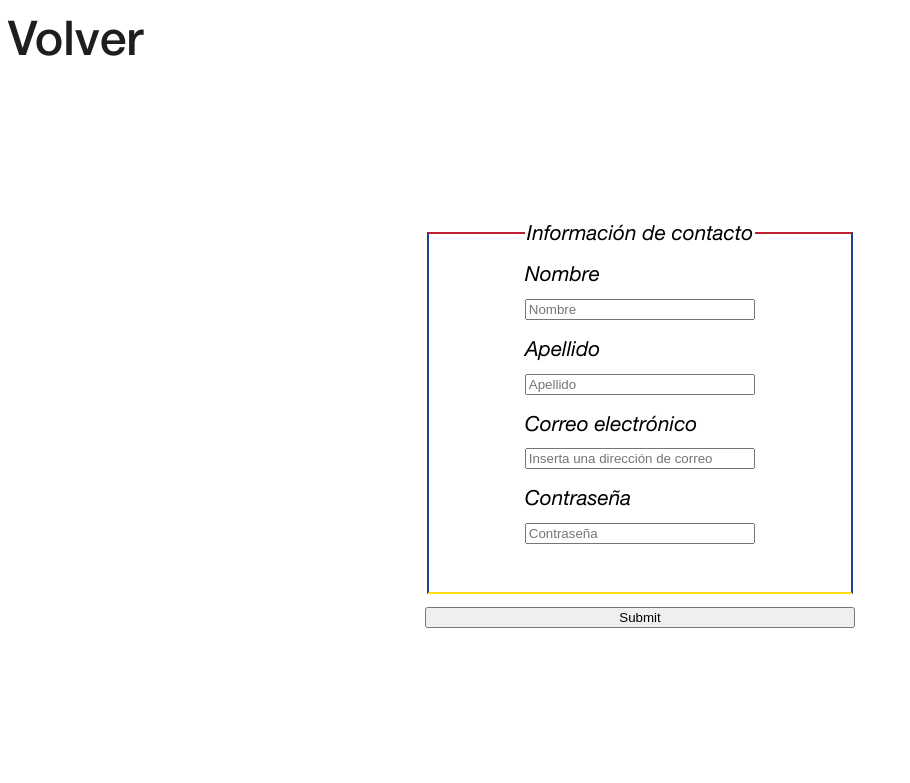
After one commit to marcelo-024/desarrollo_web_2019, a PHP site: page /form.html in a window 1280 px wide. The commit adds this page. Shown: the top 783 px of the page, without its empty margins (0-910 px from the left). Run offline with PHP 8.4, Linux system fonts and the light colour scheme.

Commit message:
Diseño 1 (FORM)

```diff
--- /dev/null
+++ b/#diseño1/css/form.css
@@ -0,0 +1,119 @@
+@font-face {
+    font-family: 'neue medium';
+    src: url('../assets/fonts/helvetica-neue-5-cufonfonts-webfont/HelveticaNeueMedium.woff') format('woff');
+    font-weight: normal;
+    font-style: normal;
+}
+
+@font-face {
+    font-family: 'neue italic';
+    src: url('../assets/fonts/helvetica-neue-5-cufonfonts-webfont/HelveticaNeueItalic.woff') format('woff');
+    font-weight: normal;
+    font-style: normal;
+}
+
+:root{
+
+--blue: #21409a;
+--yellow: #ffde17;
+--red: #be1e2d;
+
+
+
+}
+*{
+
+    box-sizing: border-box;
+}
+body{
+
+}
+
+
+
+.form_wrapper {
+
+
+    min-height: 86vh;
+
+display:flex;
+align-items: center;
+justify-content: center;
+}
+
+
+
+/*--------------------*
+*
+*        FORMULARIO
+*
+*---------------------*/
+form fieldset {
+
+    border-top: 2px solid var(--red);
+    border-bottom: 2px solid var(--yellow);
+    border-left: 2px solid var(--blue);
+    border-right: 2px solid var(--blue);
+    padding-left: 6rem;
+    padding-right: 6rem;
+    padding-top: 1rem;
+    padding-bottom: 2rem;
+
+}
+form input {
+
+    display: block;
+    width: 100%;
+   margin-top: 0.8rem;
+    margin-bottom: 1rem;
+    margin-left: 0;
+    margin-right: 2rem;
+}
+.form {
+    font-family: 'neue italic';
+    font-size: 1.3rem;
+    /* grid-area: form; */
+    /* padding-right:0.5rem; */
+    /* display: flex; */
+
+
+}
+
+
+header{
+
+    height: 10vh;
+}
+
+.home {
+
+
+
+font-family: 'neue medium';
+display: flex;
+justify-content: flex-start;
+
+}
+
+.home a {
+
+
+    text-decoration: none;
+    color: rgb(30, 30, 30);
+    font-size: 3rem;
+
+    transition: color 150ms linear;
+
+
+
+}
+
+
+
+.home a:hover {
+
+    color: rgb(119, 119, 119);
+    text-decoration: underline;
+    text-decoration-color: var(--red);
+
+}
--- a/#diseño1/css/styles.css
+++ b/#diseño1/css/styles.css
@@ -1,3 +1,6 @@
+@import "./css/form.css";
+
+
 @font-face {
     font-family: 'neue medium';
     src: url('../assets/fonts/helvetica-neue-5-cufonfonts-webfont/HelveticaNeueMedium.woff') format('woff');
@@ -91,6 +94,7 @@ margin-bottom: 0;
 
     color: inherit;
     text-decoration: none;
+    transition: color 200ms linear;
 }
 .menu a:hover {
 
@@ -104,7 +108,7 @@ margin-bottom: 0;
 
 .content_wrapper {
 
-    color: rgb(56, 56, 56)
+    color: rgb(30, 30, 30)
 }
 
 .content_wrapper {
--- /dev/null
+++ b/#diseño1/form.html
@@ -0,0 +1,36 @@
+<!DOCTYPE html>
+<html lang="es">
+<head>
+    <meta charset="UTF-8">
+    <meta name="viewport" content="width=device-width, initial-scale=1.0">
+    <meta http-equiv="X-UA-Compatible" content="ie=edge">
+    <title>Contacto</title>
+    <link rel="stylesheet" href="./css/form.css">
+</head>
+<body>
+    <header>
+
+        <div class="home"><a href="./index.html">Volver</a></div>
+    </header>
+    <div class="form_wrapper">
+       <section id="contacto" class="form">
+        <form action="_">
+            <fieldset>
+                <legend>Información de contacto</legend>
+                <label for="firstname">Nombre</label>
+                <input type="text" name="firstname" placeholder="Nombre">
+                <label for="lastname">Apellido</label>
+                <input type="text" name="lastname" placeholder="Apellido">
+                <label for="email">Correo electrónico</label>
+                <input type="email" name="email" placeholder="Inserta una dirección de correo ">
+                <label for="pass">Contraseña</label>
+                <input type="password" name="pass" placeholder="Contraseña">
+            </fieldset>
+
+            <input type="submit">
+        </form>
+    </section>
+    </div>
+
+</body>
+</html>
```
Also changed, not shown: #diseño1/index.html (+35 -28 lines).
